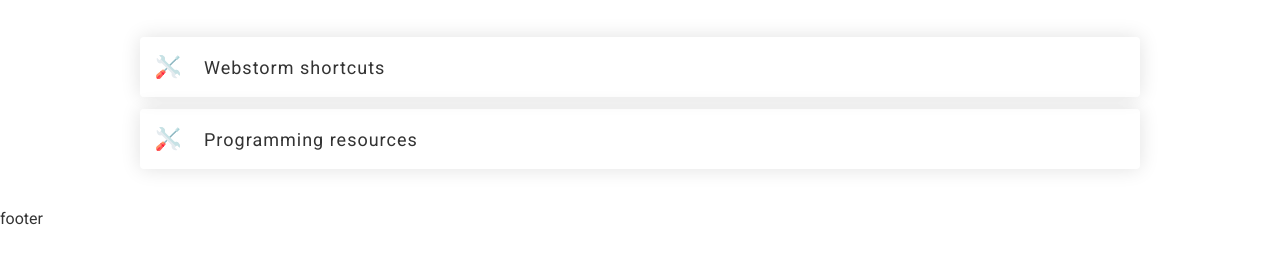
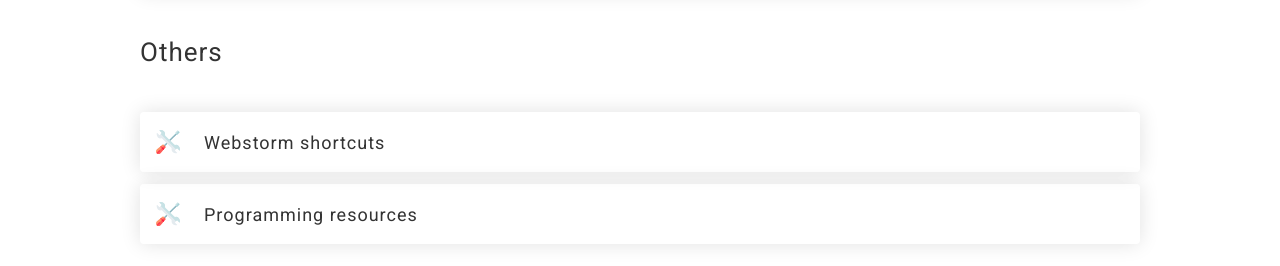
Before and after one commit to Ofadiman/ofanotes, a Gatsby site: page / in a window 1280 px wide. Shown: the part 534-800 px from the top of the page. Built offline with nearby package versions, Linux system fonts and the light colour scheme; Gatsby itself is replaced by a stand-in of ours; some packages are replaced by stand-ins of ours.

Commit message:
feat: update typography

```diff
--- a/src/components/CodeHighlighter/CodeHighlighter.styles.ts
+++ b/src/components/CodeHighlighter/CodeHighlighter.styles.ts
@@ -57,6 +57,7 @@
     background-color: ${theme.palette.codeHighlighter.background} !important;
     border-radius: ${theme.bordering(3)};
     font-size: 2rem;
+    margin: ${theme.spacing(10)} 0;
     overflow: auto;
     padding: ${theme.spacing(3)} 0;
     position: relative;
--- a/src/components/Input/Input.styles.ts
+++ b/src/components/Input/Input.styles.ts
@@ -25,13 +25,10 @@
 `
 
 export const StyledInput = styled.input`
-  ${({ theme }) => css`
-    ${theme.typography.input};
-    border: none;
-    height: 100%;
-    outline: none;
-    width: 100%;
-  `}
+  border: none;
+  height: 100%;
+  outline: none;
+  width: 100%;
 `
 
 export const StyledInputLabel = styled.label<StyledInputLabelProps>`
--- a/src/layout/Layout.styles.ts
+++ b/src/layout/Layout.styles.ts
@@ -1,8 +1,11 @@
-import styled from 'styled-components'
+import styled, { css } from 'styled-components'
 
 export const StyledMain = styled.main`
-  margin: 0 auto;
-  width: 1000px;
+  ${({ theme }) => css`
+    margin: ${theme.spacing(10)} auto;
+    max-width: 1000px;
+    width: 90%;
+  `}
 `
 
 export const StyledLayout = styled.div`
--- a/src/pages/index.tsx
+++ b/src/pages/index.tsx
@@ -4,12 +4,7 @@
 import SearchSvg from '../assets/icons/search.inline.svg'
 import { Input } from '../components/Input/Input.component'
 import { MenuItem } from '../components/MenuItem/MenuItem.component'
-import {
-  StyledIndexPage,
-  StyledMenuItemList,
-  StyledPageTitle,
-  StyledSectionTitle
-} from '../utils/pages/index/index.styles'
+import { StyledIndexPage, StyledMenuItemList } from '../utils/pages/index/index.styles'
 import { HomePageQueryResult } from '../utils/pages/index/index.types'
 import { filterMenuItems, howToMenuItemRegex, otherMenuItemRegex } from '../utils/pages/index/index.utils'
 
@@ -38,9 +33,9 @@
 
   return (
     <StyledIndexPage>
-      <StyledPageTitle>{'Welcome to Ofanotes!'}</StyledPageTitle>
+      <h1>{'Welcome to Ofanotes!'}</h1>
       <Input Icon={SearchSvg} label={'Search...'} onChange={handleInputChange} type={'text'} value={searchValue} />
-      <StyledSectionTitle>{'How to'}</StyledSectionTitle>
+      <h3>{'How to'}</h3>
       <StyledMenuItemList>
         {filteredHowToMenuItems.length === 0 ? (
           <h6>{'There are not matches for your query'}</h6>
@@ -56,7 +51,7 @@
           ))
         )}
       </StyledMenuItemList>
-      <StyledSectionTitle>{'Others'}</StyledSectionTitle>
+      <h3>{'Others'}</h3>
       <StyledMenuItemList>
         {filteredOtherMenuItems.length === 0 ? (
           <h6>{'There are not matches for your query'}</h6>
--- a/src/styles/GlobalStyle.ts
+++ b/src/styles/GlobalStyle.ts
@@ -15,6 +15,7 @@
     html {
       font-size: 62.5%;
       font-family: Roboto, sans-serif;
+      line-height: 1.2;
     }
 
     body {
@@ -45,8 +46,16 @@
       ${theme.typography.h6};
     }
 
+    p {
+      ${theme.typography.p}
+    }
+
     button {
       ${theme.typography.button}
     }
+
+    input {
+      ${theme.typography.input}
+    }
   `}
 `
--- a/src/styles/themes/default.theme.ts
+++ b/src/styles/themes/default.theme.ts
@@ -35,54 +35,88 @@
     },
     menuItem: {
       highlight: 'hsl(265, 100%, 60%)'
+    },
+    typography: {
+      main: 'hsl(0, 0%, 20%)'
     }
   },
   spacing,
   typography: {
     body: css`
-      color: hsl(0, 0%, 20%);
+      ${({ theme }) => css`
+        color: ${theme.palette.typography.main};
         font-size: 1.6rem;
         font-weight: normal;
+      `}
     `,
     button: css`
-      color: hsl(0, 0%, 20%);
+      ${({ theme }) => css`
+        color: ${theme.palette.typography.main};
         font-size: 1.8rem;
         font-weight: normal;
+      `}
     `,
     h1: css`
-      color: hsl(0, 0%, 20%);
-      font-size: 3rem;
+      ${({ theme }) => css`
+        color: ${theme.palette.typography.main};
+        font-size: 4rem;
         font-weight: normal;
+        letter-spacing: 1px;
+        margin: ${theme.spacing(8)} 0;
+      `}
     `,
     h2: css`
-      color: hsl(0, 0%, 20%);
+      ${({ theme }) => css`
+        color: ${theme.palette.typography.main};
         font-size: 2.8rem;
         font-weight: normal;
+        margin: ${theme.spacing(7)} 0;
+      `}
     `,
     h3: css`
-      color: hsl(0, 0%, 20%);
+      ${({ theme }) => css`
+        color: ${theme.palette.typography.main};
         font-size: 2.6rem;
         font-weight: normal;
+        letter-spacing: 1px;
+        margin: ${theme.spacing(6)} 0;
+      `}
     `,
     h4: css`
-      color: hsl(0, 0%, 20%);
+      ${({ theme }) => css`
+        color: ${theme.palette.typography.main};
         font-size: 2.4rem;
         font-weight: normal;
+        margin: ${theme.spacing(5)} 0;
+      `}
     `,
     h5: css`
-      color: hsl(0, 0%, 20%);
+      ${({ theme }) => css`
+        color: ${theme.palette.typography.main};
         font-size: 2.2rem;
         font-weight: normal;
+        margin: ${theme.spacing(4)} 0;
+      `}
     `,
     h6: css`
-      color: hsl(0, 0%, 20%);
+      ${({ theme }) => css`
+        color: ${theme.palette.typography.main};
         font-size: 2rem;
         font-weight: normal;
+        margin: ${theme.spacing(3)} 0;
+      `}
     `,
     input: css`
-      color: hsl(0, 0%, 20%);
+      ${({ theme }) => css`
+        color: ${theme.palette.typography.main};
         font-size: 1.8rem;
         font-weight: normal;
+      `}
+    `,
+    p: css`
+      ${({ theme }) => css`
+        margin: ${theme.spacing(2)} 0;
+      `}
     `
   },
   zIndex: {}
--- a/src/utils/pages/index/index.styles.ts
+++ b/src/utils/pages/index/index.styles.ts
@@ -1,14 +1,4 @@
 import styled, { css } from 'styled-components'
-
-export const StyledSectionTitle = styled.h3`
-  letter-spacing: 1px;
-`
-
-export const StyledPageTitle = styled.h1`
-  font-weight: bold;
-  letter-spacing: 2px;
-  text-transform: uppercase;
-`
 
 export const StyledMenuItemList = styled.ol`
   ${({ theme }) => css`
@@ -21,8 +11,7 @@
 export const StyledIndexPage = styled.div`
   ${({ theme }) => css`
     display: grid;
-    grid-row-gap: ${theme.spacing(10)};
+    grid-row-gap: ${theme.spacing(5)};
     grid-template-columns: 1fr;
-    margin: ${theme.spacing(10)} 0;
   `}
 `
```
Also changed, not shown: @types/styled-components.d.ts (+13 -9 lines), src/pages/notes/how-to-use-react-context-api.mdx (+0 -10 lines). Lines whose indentation alone changed are shown as unchanged.
